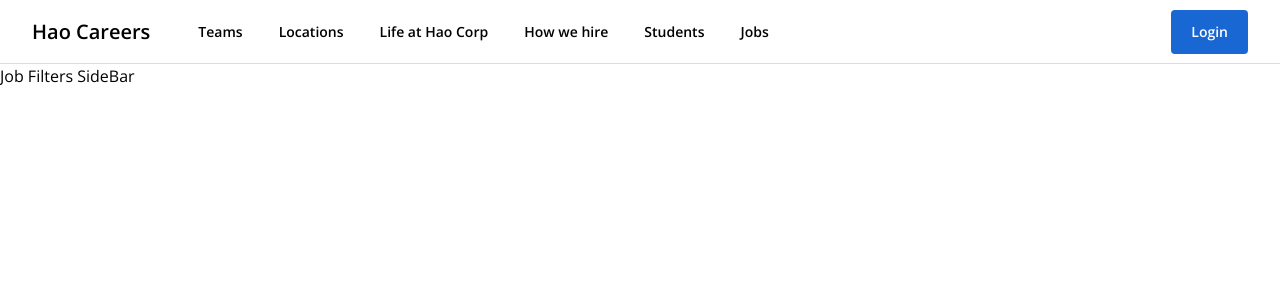
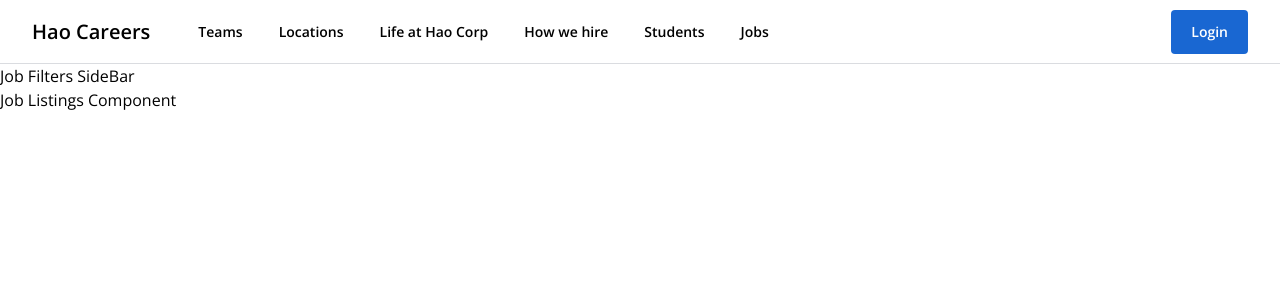
Before and after one commit to mmkrty/ud-vue-master-job-search, a Vue app: page /#/jobs/results in a window 1280 px wide. Shown: the top 300 px of the page. Built offline with nearby package versions, Linux system fonts and the light colour scheme.

Commit message:
create job listings component

```diff
--- /dev/null
+++ b/src/components/JobResults/JobListings.vue
@@ -0,0 +1,9 @@
+<template>
+  <main>Job Listings Component</main>
+</template>
+
+<script>
+export default {
+  name: "JobListings",
+};
+</script>
--- a/src/views/JobResultsView.vue
+++ b/src/views/JobResultsView.vue
@@ -1,16 +1,19 @@
 <template>
   <div>
     <job-filters-side-bar />
+    <job-listings />
   </div>
 </template>
 
 <script>
 import JobFiltersSideBar from "@/components/JobResults/JobFiltersSidebar/JobFiltersSideBar.vue";
+import JobListings from "@/components/JobResults/JobListings.vue";
 
 export default {
   name: "JobResultsView",
   components: {
     JobFiltersSideBar,
+    JobListings,
   },
 };
 </script>
```
